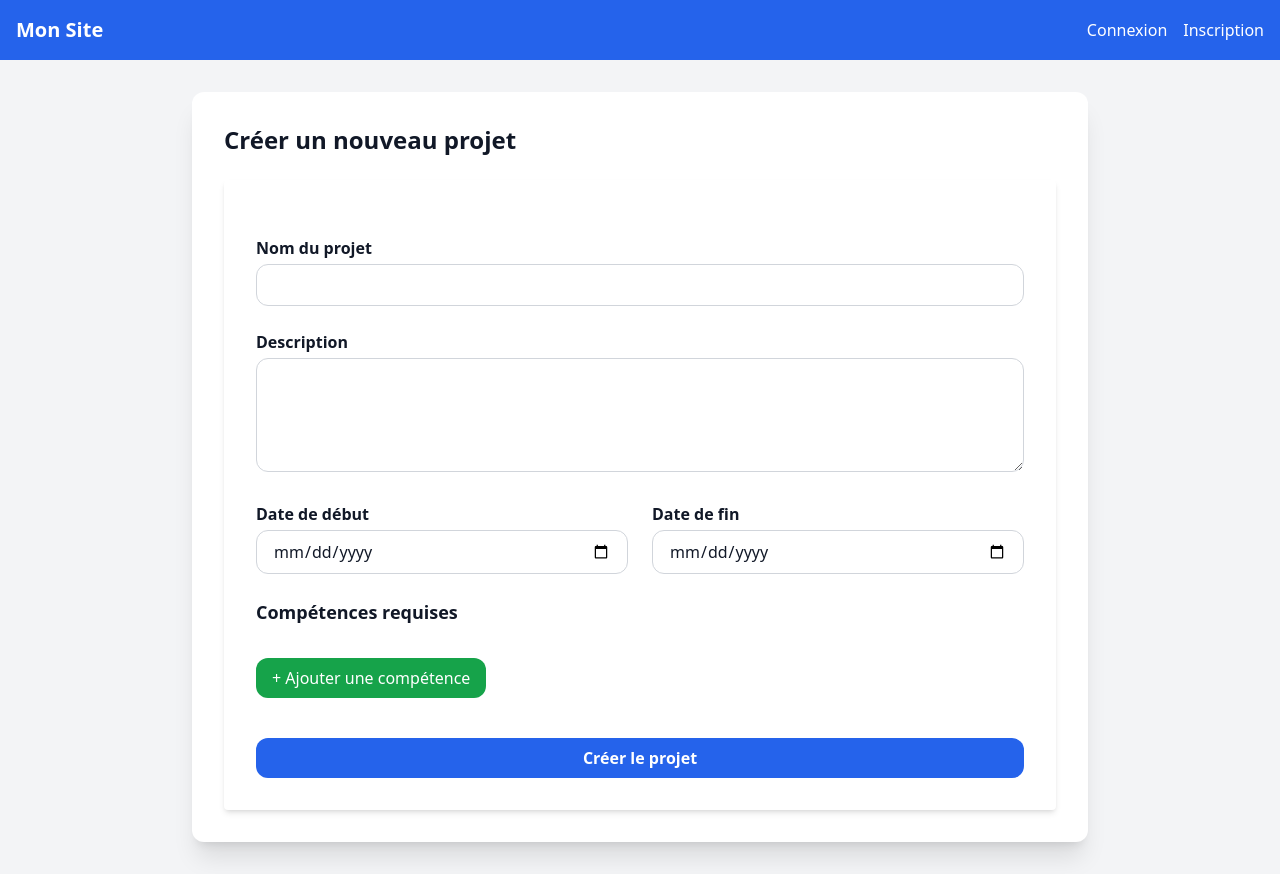
After one commit to WILFRIEDdes/Advanced-Matchmaking, a Django app: page /matchmakingApp/create_project/ in a window 1280 px wide. The commit adds this page. Run offline with Django 5.2, Linux system fonts and the light colour scheme; data comes from the database, SQL or seed files in the repository; some libraries are stand-ins or nearby versions.

Commit message:
file name change

```diff
--- a/matchmakingProject/matchmakingApp/forms.py
+++ b/matchmakingProject/matchmakingApp/forms.py
@@ -1,5 +1,5 @@
 from django import forms
-from .models import Utilisateur, Competence
+from .models import Projet, Competence
 
 class LoginForm(forms.Form):
     email = forms.EmailField(label='Adresse mail', widget=forms.TextInput(attrs={"class": "w-full py-2 px-3 text-lg border rounded"}))
@@ -64,3 +64,17 @@ class FirstLoginForm(forms.Form):
         confirm = cleaned_data.get("confirm_password")
         if password and confirm and password != confirm:
             self.add_error('confirm_password', "Les mots de passe ne correspondent pas.")
+
+
+class ProjetForm(forms.ModelForm):
+    class Meta:
+        model = Projet
+        fields = ['nom', 'description', 'date_debut', 'date_fin']
+        widgets = {
+            'date_debut': forms.DateInput(attrs={'type': 'date'}),
+            'date_fin': forms.DateInput(attrs={'type': 'date'}),
+        }
+
+class CompetenceRequiseForm(forms.Form):
+    competence = forms.ModelChoiceField(queryset=Competence.objects.all(), label='Compétence')
+    niveau_requis = forms.CharField(max_length=13, label='Niveau requis')
--- a/matchmakingProject/matchmakingApp/models.py
+++ b/matchmakingProject/matchmakingApp/models.py
@@ -68,6 +68,32 @@ class Competence(models.Model):
     class Meta:
         managed = True
         db_table = 'Competence'
+
+
+class Projet(models.Model):
+    nom = models.CharField(max_length=255)
+    description = models.TextField(blank=True, null=True)
+    date_debut = models.DateField()
+    date_fin = models.DateField()
+    equipe = models.OneToOneField('Equipe', on_delete=models.SET_NULL, null=True, blank=True)
+
+    def __str__(self):
+        return self.nom
+
+    class Meta:
+        managed = True
+        db_table = 'Projet'
+
+
+class ProjetCompetenceRequise(models.Model):
+    projet = models.ForeignKey('Projet', on_delete=models.CASCADE)
+    competence = models.ForeignKey('Competence', on_delete=models.CASCADE)
+    niveau_requis = models.CharField(max_length=13, blank=True, null=True)
+
+    class Meta:
+        managed = True
+        db_table = 'Projet_CompetenceRequise'
+        unique_together = (('projet', 'competence'),)
 
 
 class Equipe(models.Model):
--- a/matchmakingProject/matchmakingApp/templates/base.html
+++ b/matchmakingProject/matchmakingApp/templates/base.html
@@ -14,6 +14,10 @@
             <a href="{% url 'index' %}" class="text-white text-xl font-bold">Mon Site</a>
             <div class="flex items-center space-x-4">
                 {% if user.is_authenticated %}
+                    <a href="{% url 'list_projects' %}" class="text-white hover:underline">Liste des projets</a>
+                    <a href="{% url 'list_employees' %}" class="text-white hover:underline">Liste des employés</a>
+                    <a href="{% url 'team_generation' %}" class="text-white hover:underline">Générer une équipe</a>
+                    <a href="{% url 'create_project' %}" class="text-white hover:underline">Créer un projet</a>
                     <span class="text-white">Bienvenue, {{ user.prenom }} {{ user.nom }}!</span>
                     <form method="post" action="{% url 'logout' %}">
                         {% csrf_token %}
--- /dev/null
+++ b/matchmakingProject/matchmakingApp/templates/create_project.html
@@ -0,0 +1,88 @@
+{% extends "base.html" %}
+{% load static %}
+
+{% block title %}Créer un projet{% endblock %}
+
+{% block content %}
+<div class="max-w-4xl mx-auto bg-white p-8 rounded-xl shadow-xl">
+    <h1 class="text-2xl font-bold mb-6">Créer un nouveau projet</h1>
+
+    <form method="post" class="space-y-6 bg-white p-8 rounded shadow-md">
+        {% csrf_token %}
+
+        <div>
+            <label class="block mb-1 font-semibold" for="id_nom">Nom du projet</label>
+            <input type="text" name="nom" id="id_nom" class="w-full px-4 py-2 border border-gray-300 rounded-xl focus:outline-none focus:ring-2 focus:ring-blue-400">
+        </div>
+
+        <div>
+            <label class="block mb-1 font-semibold" for="id_description">Description</label>
+            <textarea name="description" id="id_description" rows="4" class="w-full px-4 py-2 border border-gray-300 rounded-xl focus:outline-none focus:ring-2 focus:ring-blue-400"></textarea>
+        </div>
+
+        <div class="flex space-x-6">
+            <div class="w-1/2">
+                <label class="block mb-1 font-semibold" for="id_date_debut">Date de début</label>
+                <input type="date" name="date_debut" id="id_date_debut" class="w-full px-4 py-2 border border-gray-300 rounded-xl focus:outline-none focus:ring-2 focus:ring-blue-400">
+            </div>
+            <div class="w-1/2">
+                <label class="block mb-1 font-semibold" for="id_date_fin">Date de fin</label>
+                <input type="date" name="date_fin" id="id_date_fin" class="w-full px-4 py-2 border border-gray-300 rounded-xl focus:outline-none focus:ring-2 focus:ring-blue-400">
+            </div>
+        </div>
+
+        <div class="mt-6">
+            <h2 class="text-lg font-semibold mb-2">Compétences requises</h2>
+            <div id="competence-container" class="space-y-4">
+            </div>
+            <input type="hidden" name="total_competences" id="total_competences" value="0">
+            <button type="button" onclick="ajouterCompetence()" class="mt-6 mb-4 px-4 py-2 bg-green-600 text-white rounded-xl hover:bg-green-700 transition-all">
+                + Ajouter une compétence
+            </button>
+        </div>
+
+        <div>
+            <button type="submit" class="w-full bg-blue-600 text-white py-2 rounded-xl hover:bg-blue-700 font-semibold">
+                Créer le projet
+            </button>
+        </div>
+    </form>
+</div>
+
+<script>
+    const competences = JSON.parse('{{ competences_json|escapejs }}');
+    let competenceCount = 0;
+
+    function ajouterCompetence() {
+        competenceCount++;
+        document.getElementById('total_competences').value = competenceCount;
+
+        const container = document.getElementById('competence-container');
+        const div = document.createElement('div');
+        div.classList.add('flex', 'space-x-4', 'items-center', 'mb-2');
+        div.setAttribute('id', `competence-block-${competenceCount}`);
+
+        div.innerHTML = `
+            <select name="competence_${competenceCount}" class="w-1/2 px-3 py-2 border border-gray-300 rounded-xl focus:outline-none focus:ring-2 focus:ring-blue-400">
+                ${competences.map(c => `<option value="${c.id}">${c.nom}</option>`).join('')}
+            </select>
+            <select name="niveau_${competenceCount}" class="w-1/3 px-3 py-2 border border-gray-300 rounded-xl focus:outline-none focus:ring-2 focus:ring-blue-400">
+                <option value="Débutant">Débutant</option>
+                <option value="Intermédiaire">Intermédiaire</option>
+                <option value="Expert">Expert</option>
+            </select>
+            <button type="button" onclick="supprimerCompetence(${competenceCount})" class="text-red-600 text-xl hover:text-red-800">❌</button>
+        `;
+        container.appendChild(div);
+    }
+
+    function supprimerCompetence(id) {
+        const block = document.getElementById(`competence-block-${id}`);
+        if (block) {
+            block.remove();
+        }
+    }
+</script>
+
+
+{% endblock %}
--- a/matchmakingProject/matchmakingApp/urls.py
+++ b/matchmakingProject/matchmakingApp/urls.py
@@ -7,7 +7,8 @@ urlpatterns = [
     path("login/", views.login_view, name="login"),
     path("first_login/", views.first_login, name="first_login"),
     path('unauthorized/', views.unauthorized, name='unauthorized'),
-    path('generation_equipe/', views.generation_equipe, name='generation_equipe'),
-    path('liste_employes/', views.liste_employes, name='liste_employes'),
-    path('liste_projets/', views.liste_projets, name='liste_projets'),
+    path('team_generation/', views.team_generation, name='team_generation'),
+    path('list_employees/', views.list_employees, name='list_employees'),
+    path('list_projects/', views.list_projects, name='list_projects'),
+    path('create_project/', views.create_project, name='create_project'),
 ]
--- a/matchmakingProject/matchmakingApp/views.py
+++ b/matchmakingProject/matchmakingApp/views.py
@@ -1,9 +1,11 @@
 from django.shortcuts import render, redirect
 from django.contrib.auth import login, authenticate, update_session_auth_hash
 from django.contrib.auth.decorators import login_required
-from .forms import LoginForm, FirstLoginForm
-from .models import UtilisateurCompetence, Disponibilite, Utilisateur
+from .forms import LoginForm, FirstLoginForm, ProjetForm, CompetenceRequiseForm
+from .models import UtilisateurCompetence, Disponibilite, Utilisateur, Projet, ProjetCompetenceRequise, Competence
 from .utils.decorators import role_required
+import json
+from django.core.serializers import serialize
 
 # Create your views here.
 
@@ -76,20 +78,52 @@ def unauthorized(request):
 
 @login_required
 @role_required(['manager'])
-def generation_equipe(request):
+def team_generation(request):
     # code ici
-    return render(request, 'generation_equipe.html')
+    return render(request, 'team_generation.html')
 
 
 @login_required
 @role_required(['manager'])
-def liste_employes(request):
+def list_employees(request):
     employes = Utilisateur.objects.filter(role='employe')
-    return render(request, 'liste_employes.html', {'employes': employes})
+    return render(request, 'list_employees.html', {'employes': employes})
 
 
 @login_required
 @role_required(['manager'])
-def liste_projets(request):
-    # code ici
-    return render(request, 'liste_projets.html')
+def list_projects(request):
+    projets = Projet.objects.select_related('equipe').all()
+    return render(request, 'list_projects.html', {'projets': projets})
+
+
+def create_project(request):
+    if request.method == 'POST':
+        form = ProjetForm(request.POST)
+        if form.is_valid():
+            projet = form.save()
+
+            total = int(request.POST.get('total_competences', 0))
+            for i in range(1, total + 1):
+                comp_id = request.POST.get(f'competence_{i}')
+                niveau = request.POST.get(f'niveau_{i}')
+                if comp_id and niveau:
+                    ProjetCompetenceRequise.objects.create(
+                        projet=projet,
+                        competence_id=comp_id,
+                        niveau_requis=niveau
+                    )
+            return redirect('list_projects')
+    else:
+        form = ProjetForm()
+        competences = Competence.objects.all()
+        competences_json = json.dumps([
+            {'id': c.id, 'nom': c.nom} for c in competences
+        ])
+        return render(request, 'create_project.html', {
+            'form': form,
+            'competences_json': competences_json
+        })
+
+    competences = Competence.objects.all()
+    return render(request, 'create_project.html', {'form': form, 'competences': competences})
```
Also changed, not shown: matchmakingProject/matchmakingApp/templates/list_projects.html (added, +36 -0 lines), matchmakingProject/matchmakingApp/templates/liste_projets.html (deleted, +0 -7 lines), matchmakingProject/matchmakingApp/migrations/0002_projet_projetcompetencerequise.py (added), matchmakingProject/matchmakingApp/templates/list_employees.html (renamed from matchmakingProject/matchmakingApp/templates/liste_employes.html), matchmakingProject/matchmakingApp/templates/team_generation.html (renamed from matchmakingProject/matchmakingApp/templates/generation_equipe.html).
